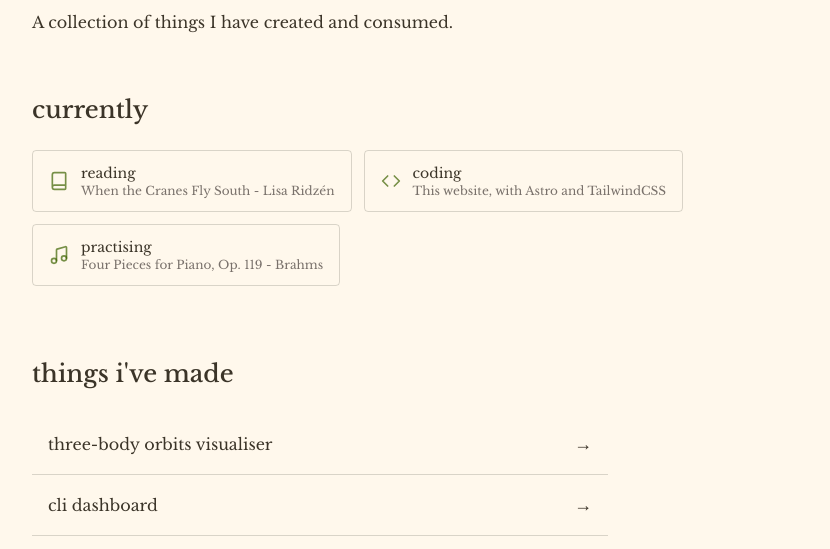
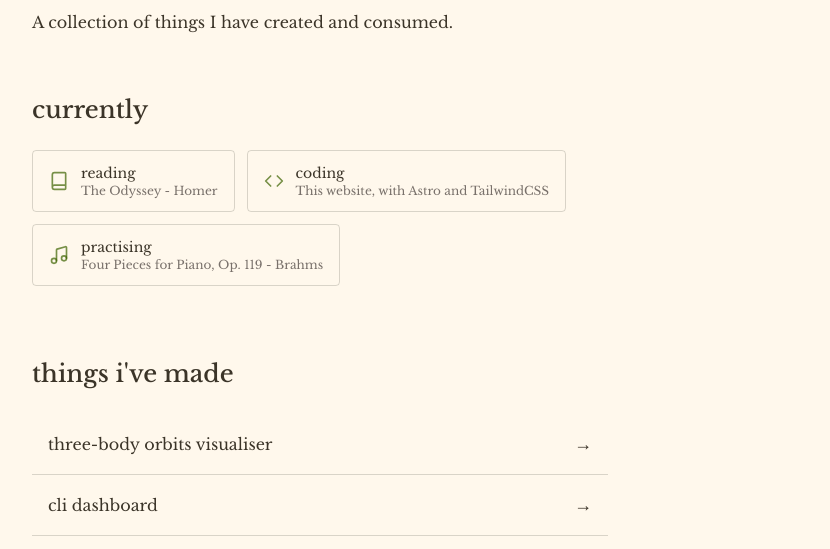
Before and after one commit to amanda-yap/personal-website, an Astro site: page /explore in a window 1280 px wide. Shown: the part 218-767 px from the top of the page, without its empty margins (224-1054 px from the left). Built offline with nearby package versions, Linux system fonts and the light colour scheme; Astro itself is replaced by a stand-in of ours; some packages are replaced by stand-ins of ours.

Commit message:
reading the odyssey

```diff
--- a/src/components/Hobbies.astro
+++ b/src/components/Hobbies.astro
@@ -5,7 +5,7 @@ const hobbies = [
   {
     name: "reading",
     icon: Book,
-    current: "When the Cranes Fly South - Lisa Ridzén",
+    current: "The Odyssey - Homer",
   },
   {
     name: "coding",
```
